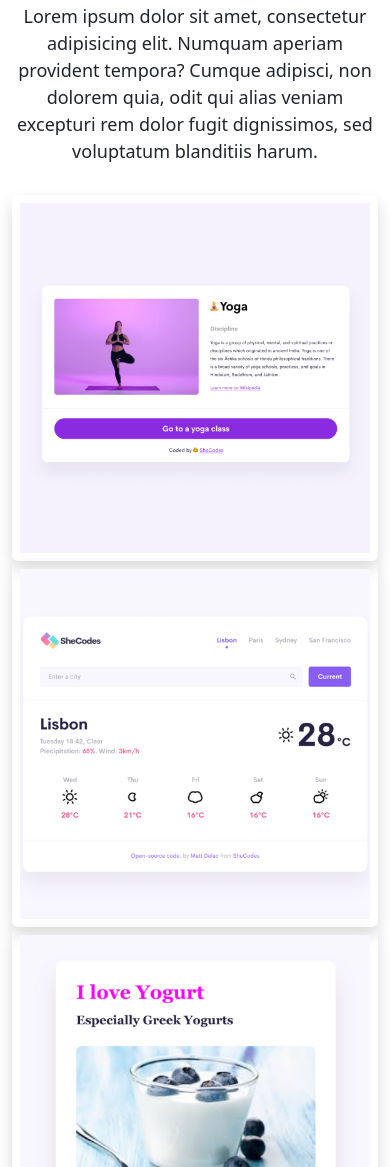
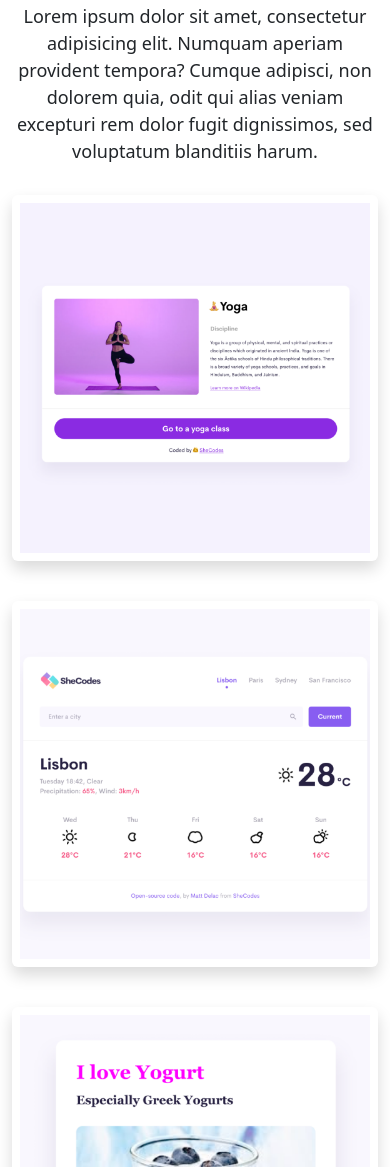
Before and after one commit to dsen12/SC-RESPONSIVE-W3-project, a website built with Parcel: page about.html in a window 390 px wide. Shown: the part 242-1409 px from the top of the page. Built offline with nearby package versions, Linux system fonts and the light colour scheme.

Commit message:
added gap between images sm size

```diff
--- a/about.html
+++ b/about.html
@@ -51,10 +51,10 @@
     </div>
     <div class="container">
       <div class="row">
-        <div class="col-sm-4">
+        <div class="about-projects col-sm-4">
           <img src="images/yoga.png" alt="yoga project" class="img-fluid shadow p-2 rounded">
         </div>
-        <div class="col-sm-4">
+        <div class="about-projects col-sm-4">
           <img src="images/weather.png" alt="weather project" class="img-fluid shadow p-2 rounded">
         </div>
         <div class="col-sm-4">
--- a/style.css
+++ b/style.css
@@ -106,7 +106,9 @@ p {
   p {
     text-align: center;
   }
-
+  .about-projects img {
+    margin-bottom: 40px;
+  }
   .project-link {
     display: block;
     text-align: center;
```
